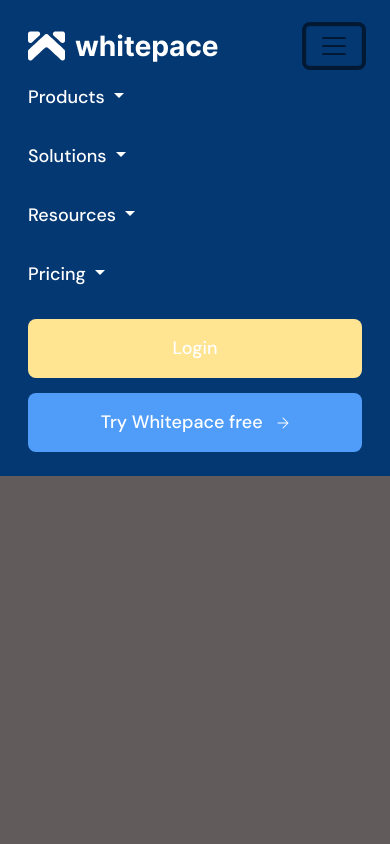
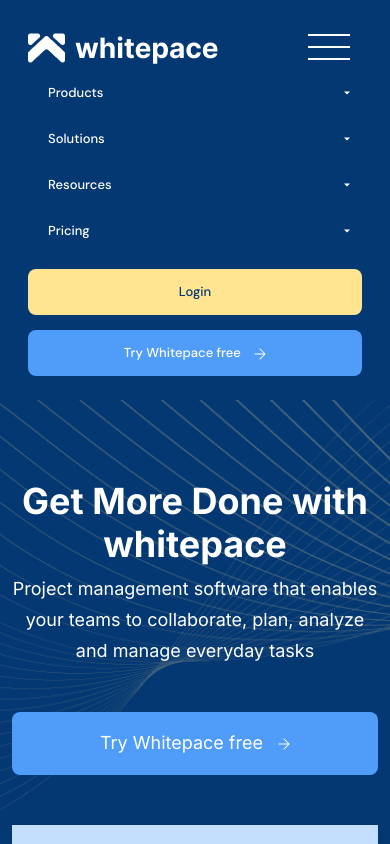
Before and after one commit to reflexsafwan/whitePace_figma_to_html, a plain HTML site: page index.html in a window 390 px wide. Both pictures are taken after a click on the button "Toggle navigation". Shown: the top 844 px of the page. Drawn offline with nearby package versions, Linux system fonts and the light colour scheme.

Commit message:
hero area added

```diff
--- a/css/style.css
+++ b/css/style.css
@@ -14,15 +14,21 @@ body {
     font-weight: 400;
     font-size: 18px;
     background-color: rgb(97, 91, 91);
-    color: #fff;
+    color: #ffffff;
+    line-height: 1.7;
 }
 
 .theme-btn {
     display: inline-block;
     background: #4F9CF9;
     border-radius: 8px;
-    margin-left: 24px;
     padding: 16px 24px !important;
+    text-decoration: none;
+    color: #ffffff;
+}
+
+.theme-btn:hover {
+    color: #043873;
 }
 
 .theme-btn img {
@@ -33,7 +39,6 @@ body {
     display: inline-block;
     background: #FFE492;
     border-radius: 8px;
-    margin-left: 24px;
     padding: 16px 24px !important;
     color: #043873 !important;
 }
@@ -44,14 +49,28 @@ body {
     padding: 16px;
 }
 
+.header-area .navbar-toggler {
+    border: none;
+    box-shadow: none;
+}
+
 .header-area .nav-link {
-    color: #ffffff !important;
+    color: #ffffff;
     font-family: 'DM Sans', sans-serif;
     font-weight: 500;
     padding: 16px 24px !important;
 }
 
+.header-area .theme-btn {
+    margin-left: 24px;
+}
+
+.header-area .theme-btn-twos {
+    margin-left: 24px;
+}
+
 /* header responsive css */
+
 @media (max-width:991px) {
     .theme-btn {
         width: 100%;
@@ -69,11 +88,69 @@ body {
 
     .header-area .nav-link {
         padding: 16px 0px !important;
+        position: relative;
+    }
+
+    .header-area .nav-link::after {
+        position: absolute;
+        right: 12px;
+        top: 50%;
+        transform: translateY(-50%);
+    }
+
+    .header-area .theme-btn {
+        margin-left: 0px;
     }
 }
 
 @media (max-width:1399px) {
     .header-area .nav-link {
-        margin-right: 0px !important;
+        padding: 12px 20px !important;
     }
 }
+
+@media (max-width:1199px) {
+    .header-area .nav-link {
+        font-size: 13px;
+    }
+}
+
+/* hero area css
+ */
+.hero-area {
+    background-image: url(/images/hero-bg.png);
+    background-position: center;
+    background-size: cover;
+    background-repeat: no-repeat;
+    background-attachment: fixed;
+    padding: 140px 0px;
+}
+
+.hero-text h3 {
+    font-weight: 700;
+    font-size: 52px;
+}
+
+.hero-area .theme-btn {
+    margin-top: 30px;
+}
+
+/* hero area responsive css */
+
+@media (max-width:991px) {
+    .hero-area {
+        padding: 80px 0px;
+    }
+
+    .hero-text {
+        text-align: center;
+    }
+
+    .hero-text h3 {
+        font-size: 36px;
+    }
+
+    .hero-area .theme-btn {
+        margin-bottom: 50px;
+    }
+}
--- a/index.html
+++ b/index.html
@@ -18,14 +18,14 @@
     <!-- Header area start -->
     <header class="header-area">
         <div class="container">
-            <nav class="navbar navbar-expand-lg navbar-light ">
+            <nav class="navbar navbar-expand-lg ">
                 <a class="navbar-brand" href="#">
                     <img src="./images/Logo.png" alt="">
                 </a>
                 <button class="navbar-toggler" type="button" data-bs-toggle="collapse"
                     data-bs-target="#navbarNavDropdown" aria-controls="navbarNavDropdown" aria-expanded="false"
                     aria-label="Toggle navigation">
-                    <span class="navbar-toggler-icon"></span>
+                    <img src="/images/Btn.png" alt="">
                 </button>
                 <div class="collapse navbar-collapse" id="navbarNavDropdown">
                     <ul class="navbar-nav ms-auto">
@@ -85,6 +85,35 @@
     </header>
     <!-- Header area ends -->
 
+    <!-- Main area start -->
+    <main class="main-area">
+        <section class="hero-area">
+            <div class="container">
+                <div class="row">
+                    <div class="col-lg-5 d-flex align-items-center">
+                        <div class="hero-text">
+                            <h3>Get More Done with whitepace</h3>
+                            <p>Project management software that enables your teams to collaborate, plan, analyze and
+                                manage
+                                everyday tasks</p>
+                            <a class="theme-btn" href="#">
+                                Try Whitepace free
+                                <img src="./images/Icon.png" alt="">
+                            </a>
+                        </div>
+                    </div>
+                    <div class="col-lg-7">
+                        <div class="hero-img">
+                            <img class="img-fluid" src="./images/Image-container.png" alt="">
+                        </div>
+                    </div>
+                </div>
+
+            </div>
+        </section>
+    </main>
+    <!-- Main area ends -->
+
     <script src="https://cdn.jsdelivr.net/npm/bootstrap@5.0.2/dist/js/bootstrap.bundle.min.js"
         integrity="sha384-MrcW6ZMFYlzcLA8Nl+NtUVF0sA7MsXsP1UyJoMp4YLEuNSfAP+JcXn/tWtIaxVXM"
         crossorigin="anonymous"></script>
```
Also changed, not shown: images/Btn.png (added), images/Image-container.png (added), images/Logo@2x.png (deleted), images/hero-bg.png (added).
